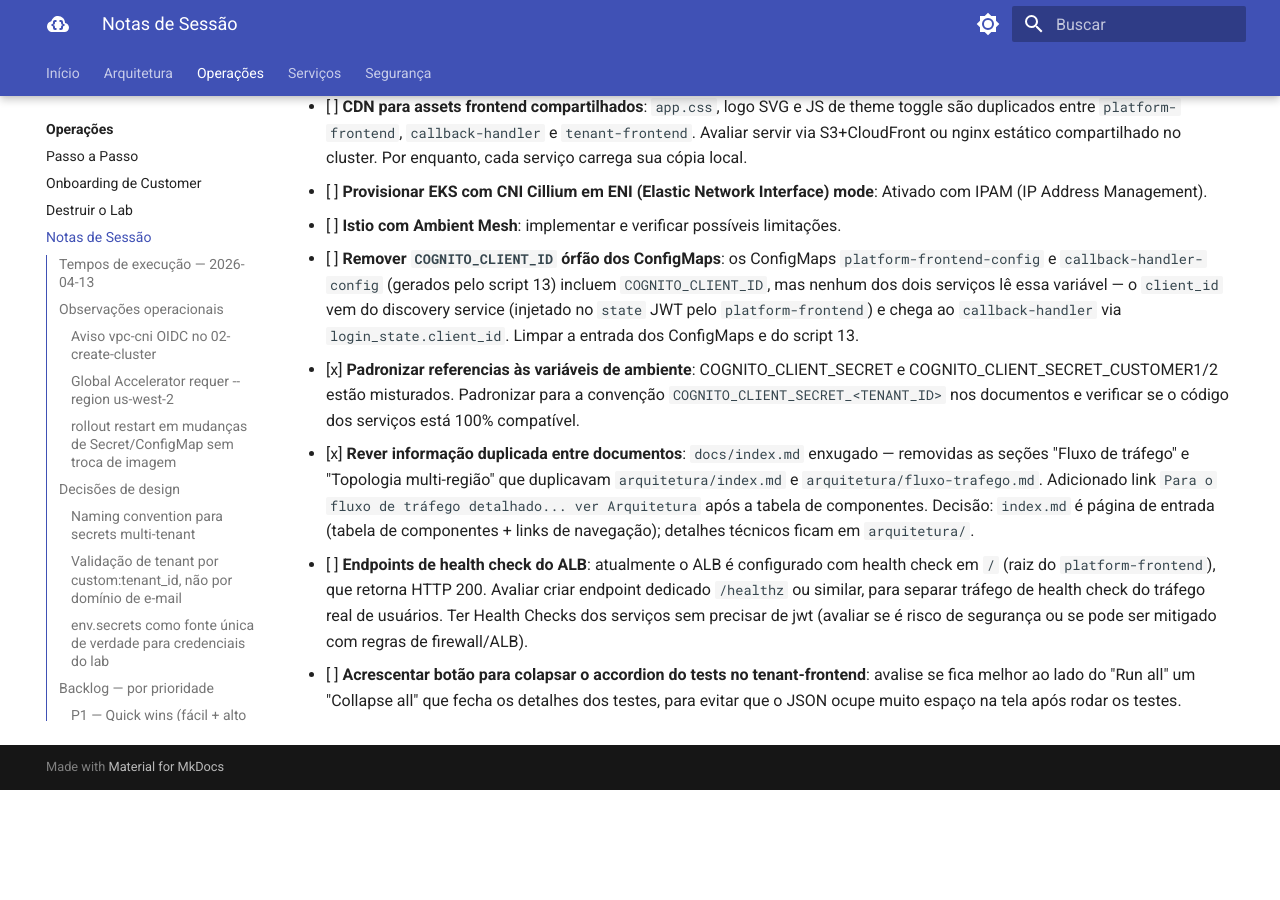
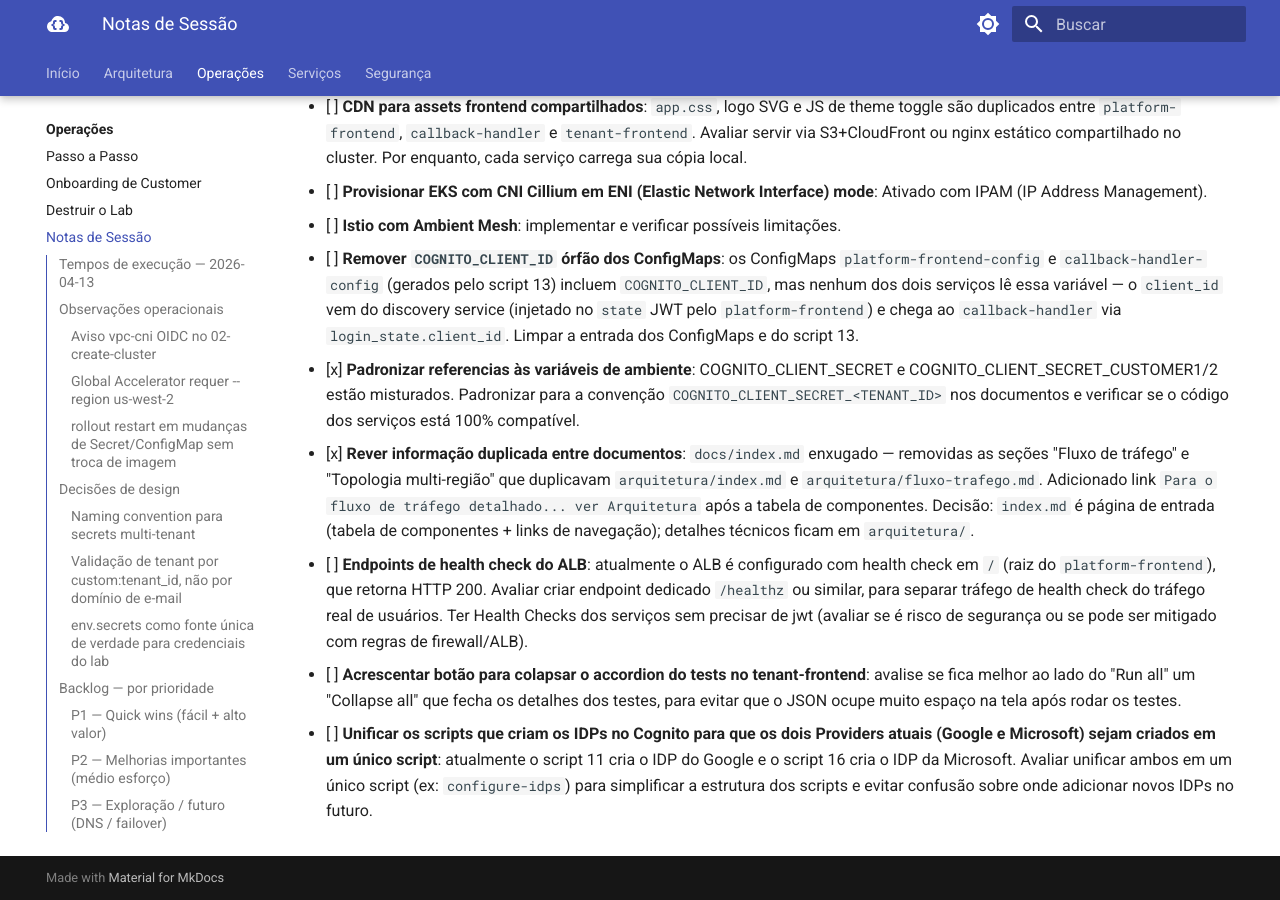
Before and after one commit to smsilva/aws-saas-platform, an MkDocs documentation site: the page built from docs/notes.md, in a window 1280 px wide and 900 px high, scrolled down 6614 px. Built offline with MkDocs 1.6.1 and Material for MkDocs 9.7.7, drawn with Linux system fonts in a browser that asks for light colours; before the commit the page ends 7404 px from its top, so only the background shows below that.

Commit message:
refactor(eks/cognito): extract IDP provider name into variable
- Replace hardcoded "Google" string with idp_name variable in script 11
- Add TODO to unify Google and Microsoft IDP creation into a single script

```diff
--- a/docs/notes.md
+++ b/docs/notes.md
@@ -266,3 +266,5 @@
 - [ ] **Endpoints de health check do ALB**: atualmente o ALB é configurado com health check em `/` (raiz do `platform-frontend`), que retorna HTTP 200. Avaliar criar endpoint dedicado `/healthz` ou similar, para separar tráfego de health check do tráfego real de usuários. Ter Health Checks dos serviços sem precisar de jwt (avaliar se é risco de segurança ou se pode ser mitigado com regras de firewall/ALB).
 
 - [ ] **Acrescentar botão para colapsar o accordion do tests no tenant-frontend**: avalise se fica melhor ao lado do "Run all" um "Collapse all" que fecha os detalhes dos testes, para evitar que o JSON ocupe muito espaço na tela após rodar os testes.
+
+- [ ] **Unificar os scripts que criam os IDPs no Cognito para que os dois Providers atuais (Google e Microsoft) sejam criados em um único script**: atualmente o script 11 cria o IDP do Google e o script 16 cria o IDP da Microsoft. Avaliar unificar ambos em um único script (ex: `configure-idps`) para simplificar a estrutura dos scripts e evitar confusão sobre onde adicionar novos IDPs no futuro.
```
Also changed, not shown: 1 other file.
